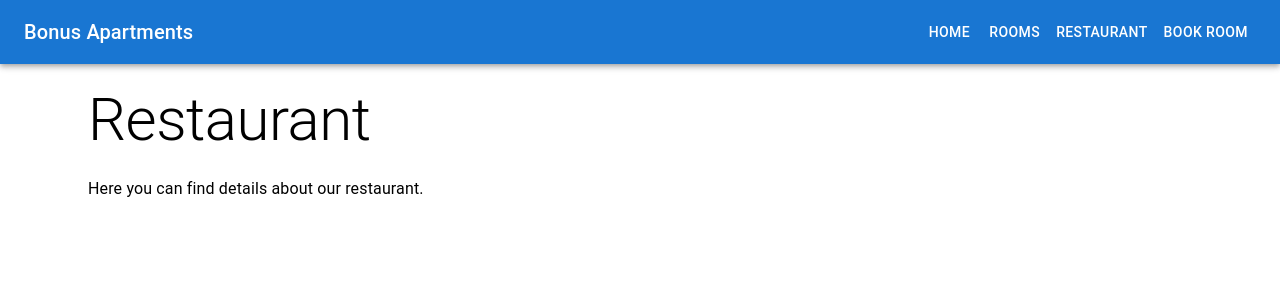
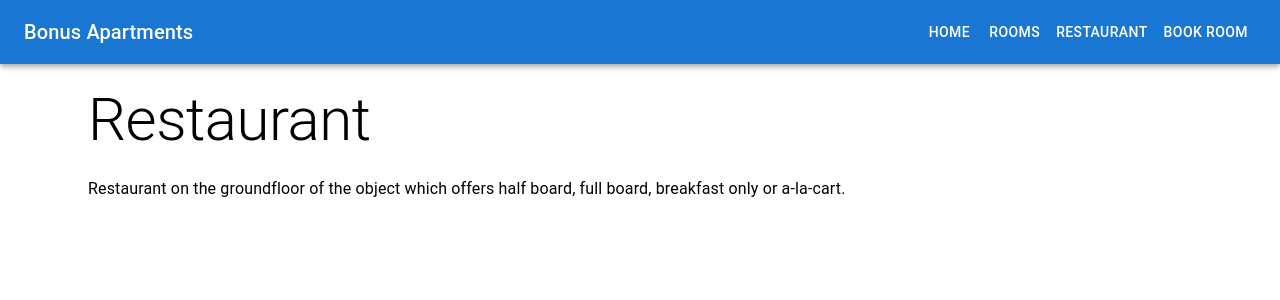
Before and after one commit to bubanjan/apartmentsbonus, a React (Create React App) app: page /restaurant in a window 1280 px wide. Shown: the top 300 px of the page. Built offline with nearby package versions, Linux system fonts and the light colour scheme.

Commit message:
info rest.

```diff
--- a/src/components/Restaurant.jsx
+++ b/src/components/Restaurant.jsx
@@ -9,7 +9,8 @@ const Restaurant = () => {
                 Restaurant
             </Typography>
             <Typography variant="body1">
-                Here you can find details about our restaurant.
+                Restaurant on the groundfloor of the object which offers half
+                board, full board, breakfast only or a-la-cart.
             </Typography>
         </Container>
     );
```
